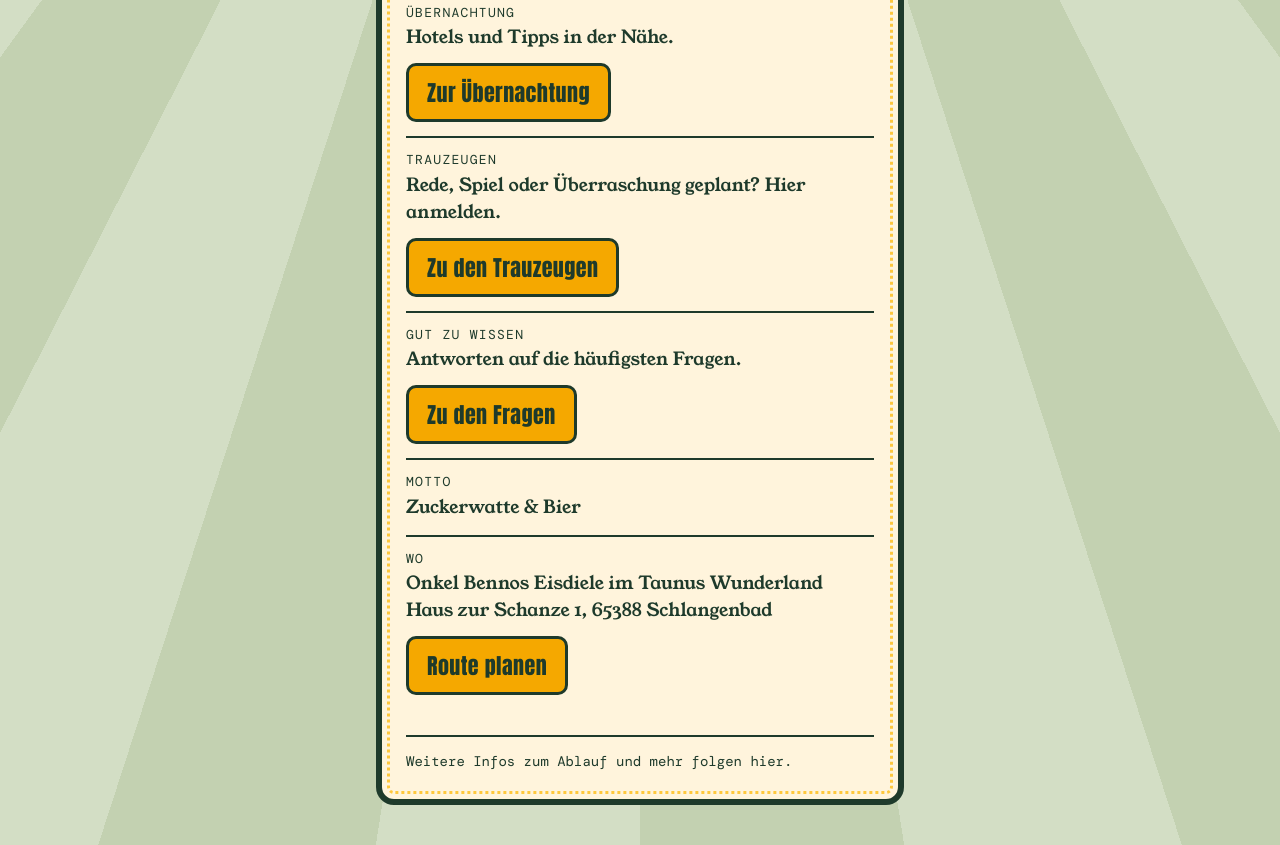
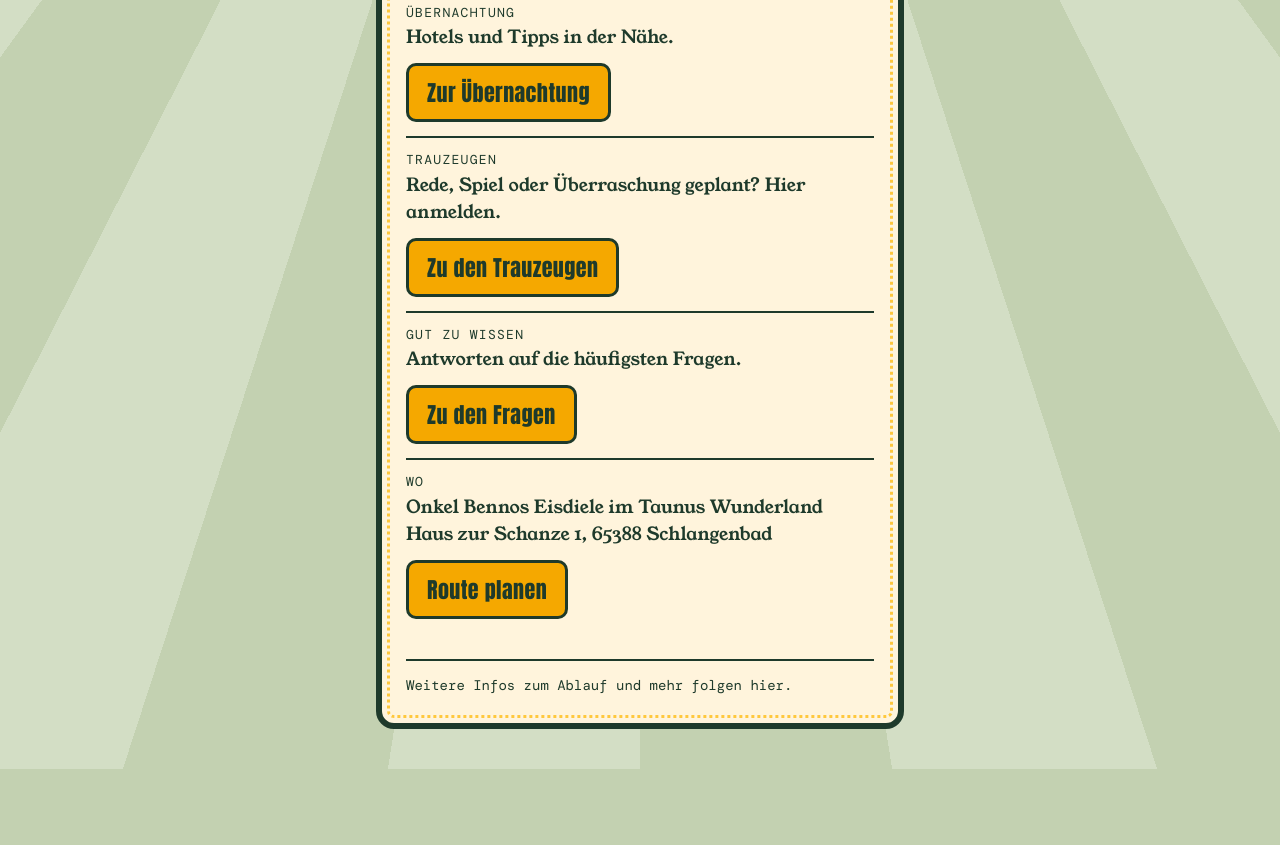
Before and after one commit to BlueKariba/hochzeit, a plain HTML site: page index.html in a window 1280 px wide. Shown: the part 823-1668 px from the top of the page. After the commit the page ends 1592 px from the top, so only its background shows below. Drawn offline with nearby package versions, Linux system fonts and the light colour scheme; a web font is replaced by a local one.

Commit message:
Add files via upload

```diff
--- a/index.html
+++ b/index.html
@@ -159,10 +159,6 @@
         <span><a class="button" href="gut-zu-wissen.html">Zu den Fragen</a></span>
       </li>
       <li>
-        <span class="label">Motto</span>
-        <span class="value">Zuckerwatte &amp; Bier</span>
-      </li>
-      <li>
         <span class="label">Wo</span>
         <span class="value">Onkel Bennos Eisdiele im Taunus Wunderland<br>Haus zur Schanze 1, 65388 Schlangenbad</span>
         <span><a class="button" href="https://www.google.com/maps/search/?api=1&amp;query=Taunus+Wunderland+Haus+zur+Schanze+1+65388+Schlangenbad">Route planen</a></span>
```
